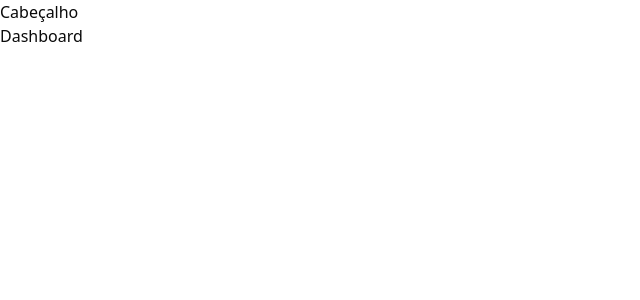
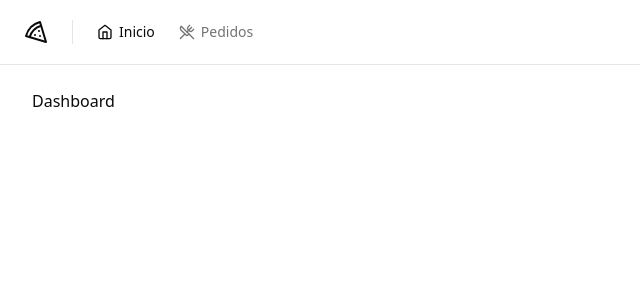
Before and after one commit to joaopelisson/ReactJS_PizzaShop, a React (Vite) app: page / in a window 1280 px wide. Shown: the top 300 px of the page, without its empty margins (0-640 px from the left). Built offline with nearby package versions, Linux system fonts and the light colour scheme.

Commit message:
feat(ui): app layout with header

```diff
--- a/package.json
+++ b/package.json
@@ -12,6 +12,7 @@
   "dependencies": {
     "@hookform/resolvers": "^3.3.4",
     "@radix-ui/react-label": "^2.0.2",
+    "@radix-ui/react-separator": "^1.0.3",
     "@radix-ui/react-slot": "^1.0.2",
     "class-variance-authority": "^0.7.0",
     "clsx": "^2.0.0",
--- /dev/null
+++ b/src/components/header.tsx
@@ -0,0 +1,31 @@
+import { Home, Pizza, UtensilsCrossed } from 'lucide-react'
+
+import { NavLink } from './nav-link'
+import { Separator } from './ui/separator'
+
+enum ELINKS_TO_NAVIGATE {
+  HOME = '/',
+  ORDERS = '/orders',
+}
+
+export function Header() {
+  return (
+    <div className="border-b">
+      <div className="flex h-16 items-center gap-6 px-6">
+        <Pizza className="h-6 w-6" />
+        <Separator orientation="vertical" className="h-6" />
+
+        <nav className="flex items-center space-x-4 lg:space-x-6">
+          <NavLink to={ELINKS_TO_NAVIGATE.HOME}>
+            <Home className="h-4 w-4" />
+            Inicio
+          </NavLink>
+          <NavLink to={ELINKS_TO_NAVIGATE.ORDERS}>
+            <UtensilsCrossed className="h-4 w-4" />
+            Pedidos
+          </NavLink>
+        </nav>
+      </div>
+    </div>
+  )
+}
--- /dev/null
+++ b/src/components/nav-link.tsx
@@ -0,0 +1,16 @@
+import { Link, LinkProps, useLocation } from 'react-router-dom'
+
+export type NavLinkProps = LinkProps
+
+export function NavLink(props: NavLinkProps) {
+  const { pathname } = useLocation()
+
+  const isActivePage = pathname === props.to
+  return (
+    <Link
+      data-current={isActivePage}
+      className="flex items-center gap-1.5 text-sm font-medium text-muted-foreground hover:text-foreground data-[current=true]:text-foreground"
+      {...props}
+    />
+  )
+}
--- /dev/null
+++ b/src/components/ui/separator.tsx
@@ -0,0 +1,29 @@
+import * as React from "react"
+import * as SeparatorPrimitive from "@radix-ui/react-separator"
+
+import { cn } from "@/lib/utils"
+
+const Separator = React.forwardRef<
+  React.ElementRef<typeof SeparatorPrimitive.Root>,
+  React.ComponentPropsWithoutRef<typeof SeparatorPrimitive.Root>
+>(
+  (
+    { className, orientation = "horizontal", decorative = true, ...props },
+    ref
+  ) => (
+    <SeparatorPrimitive.Root
+      ref={ref}
+      decorative={decorative}
+      orientation={orientation}
+      className={cn(
+        "shrink-0 bg-border",
+        orientation === "horizontal" ? "h-[1px] w-full" : "h-full w-[1px]",
+        className
+      )}
+      {...props}
+    />
+  )
+)
+Separator.displayName = SeparatorPrimitive.Root.displayName
+
+export { Separator }
--- a/src/pages/_layouts/app.tsx
+++ b/src/pages/_layouts/app.tsx
@@ -1,11 +1,13 @@
 import { Outlet } from 'react-router-dom'
+
+import { Header } from '@/components/header'
 
 export function AppLayout() {
   return (
-    <div>
-      <h1>Cabeçalho</h1>
+    <div className="flex min-h-screen flex-col antialiased">
+      <Header />
 
-      <div>
+      <div className="flex flex-1 flex-col gap-4 p-8 pt-6">
         <Outlet />
       </div>
     </div>
--- a/src/pages/_layouts/auth.tsx
+++ b/src/pages/_layouts/auth.tsx
@@ -3,7 +3,7 @@
 
 export function AuthLayout() {
   return (
-    <div className="grid min-h-screen grid-cols-2">
+    <div className="grid min-h-screen grid-cols-2 antialiased">
       <div className="flex h-full flex-col justify-between border-r border-foreground/5 bg-muted p-10 text-muted-foreground">
         <div className="flex items-center gap-3 text-lg font-medium text-foreground">
           <Pizza className="h-5 w-5" />
--- a/src/pages/auth/sign-in.tsx
+++ b/src/pages/auth/sign-in.tsx
@@ -23,7 +23,6 @@
 
   async function handleSignIn(data: SignInFormType) {
     try {
-      console.log(data)
       await new Promise((resolve) => setTimeout(resolve, 2000))
 
       toast.success(`Enviamos um link de autentifcação para o seu e-mail!`, {
--- a/src/pages/auth/sign-up.tsx
+++ b/src/pages/auth/sign-up.tsx
@@ -27,7 +27,6 @@
 
   async function handleSignUp(data: SignUpFormType) {
     try {
-      console.log(data)
       await new Promise((resolve) => setTimeout(resolve, 2000))
 
       toast.success(`Estabelecimento cadastrado com sucesso!`, {
```
Also changed, not shown: 1 other file (tests, documents, lock files or other folders).
